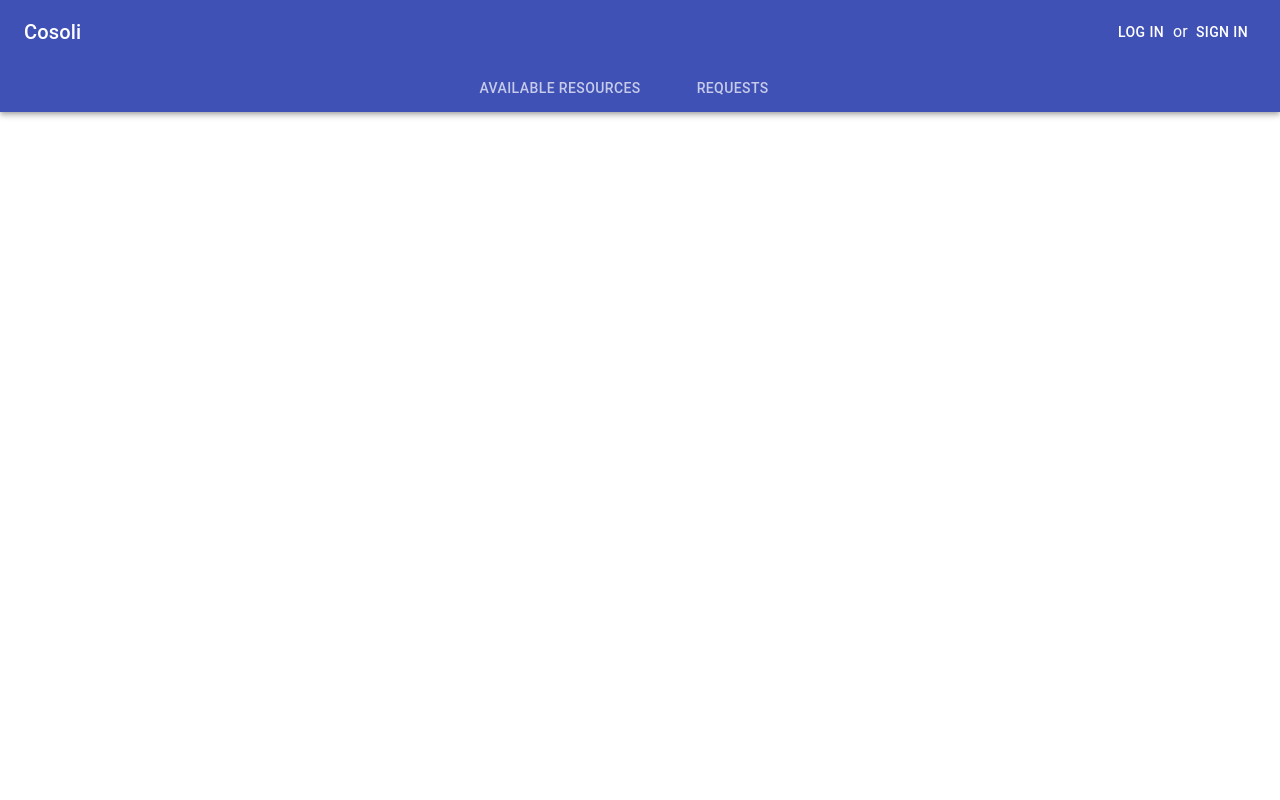
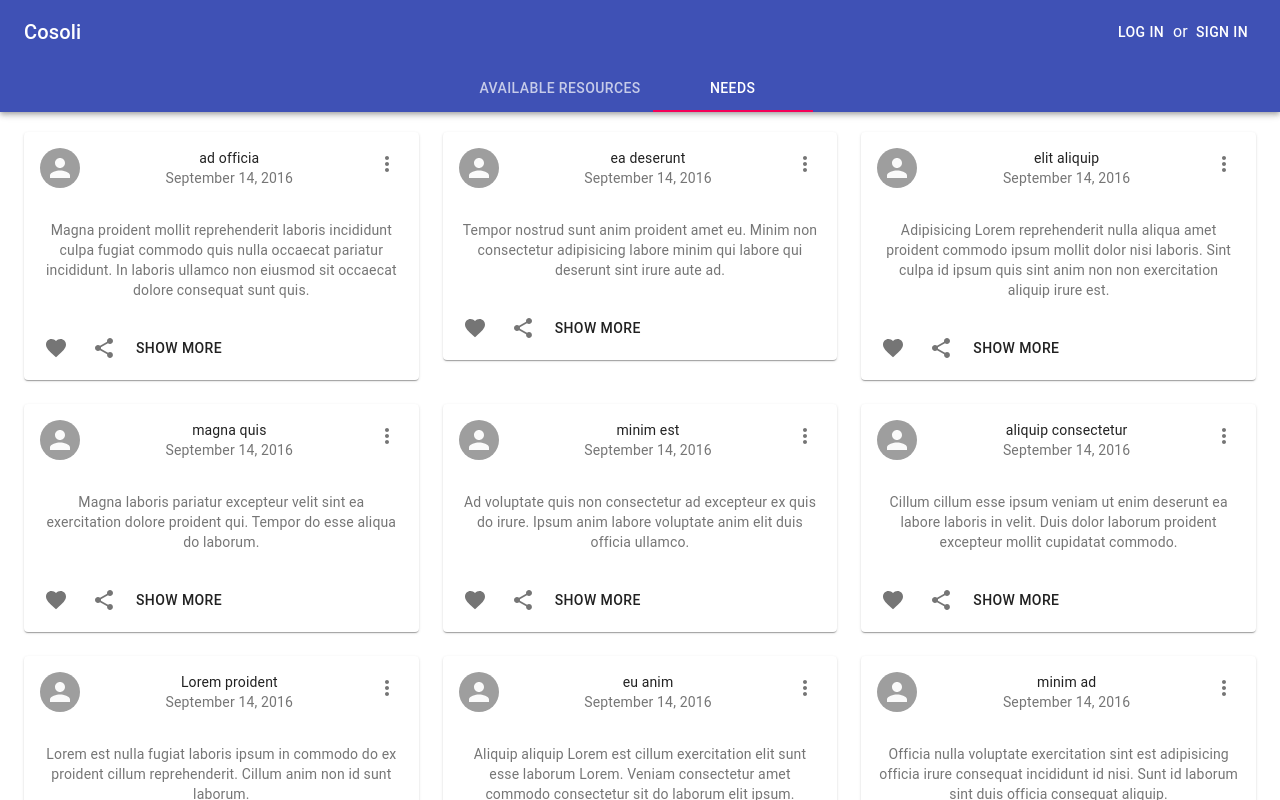
Before and after one commit to AdriatikDushica/hack-zurich-codevscovid-frontend, a React (Create React App) app: page /hack-zurich-codevscovid-frontend/needs in a window 1280 px wide. Shown: the top 800 px of the page. Built offline with nearby package versions, Linux system fonts and the light colour scheme.

Commit message:
rename request to need

```diff
--- a/src/App.js
+++ b/src/App.js
@@ -2,7 +2,7 @@ import React from "react";
 import "./App.css";
 import Header from "./components/Header";
 import { Route, Switch } from "react-router-dom";
-import Requests from "./Pages/Requests";
+import Needs from "./Pages/Needs";
 import AvailableResources from "./Pages/AvailableResources";
 
 function App() {
@@ -13,8 +13,8 @@ function App() {
         <Route path="/" exact>
           <AvailableResources />
         </Route>
-        <Route path="/requests">
-          <Requests />
+        <Route path="/needs">
+          <Needs />
         </Route>
       </Switch>
     </div>
--- a/src/Pages/Requests.js
+++ b/src/Pages/Needs.js
@@ -57,14 +57,14 @@ const useStyles = makeStyles((theme) => ({
   },
 }));
 
-const Requests = () => {
+const Needs = () => {
   const classes = useStyles();
 
   return (
     <Container className={classes.container}>
       <Grid container spacing={3}>
-        {data.map((request) => (
-          <Grid item xs={4} key={request.id}>
+        {data.map((need) => (
+          <Grid item xs={4} key={need.id}>
             <Card className={classes.root}>
               <CardHeader
                 avatar={
@@ -78,12 +78,12 @@ const Requests = () => {
                     <MoreVertIcon />
                   </IconButton>
                 }
-                title={request.title}
+                title={need.title}
                 subheader="September 14, 2016"
               />
               <CardContent>
                 <Typography variant="body2" color="textSecondary" component="p">
-                  {request.body}
+                  {need.body}
                 </Typography>
               </CardContent>
               <CardActions disableSpacing>
@@ -103,4 +103,4 @@ const Requests = () => {
   );
 };
 
-export default Requests;
+export default Needs;
--- a/src/components/Header.js
+++ b/src/components/Header.js
@@ -24,7 +24,7 @@ const Header = ({ isLogged, history, location: { pathname } }) => {
   let currentTabIndex = -1;
 
   if (pathname === "/") currentTabIndex = 0;
-  else if (pathname === "/requests") currentTabIndex = 1;
+  else if (pathname === "/needs") currentTabIndex = 1;
 
   return (
     <AppBar position="static">
@@ -50,8 +50,8 @@ const Header = ({ isLogged, history, location: { pathname } }) => {
         />
         <Tab
           tabIndex={1}
-          label="requests"
-          onClick={() => history.push("/requests")}
+          label="needs"
+          onClick={() => history.push("/needs")}
         />
       </Tabs>
     </AppBar>
```
